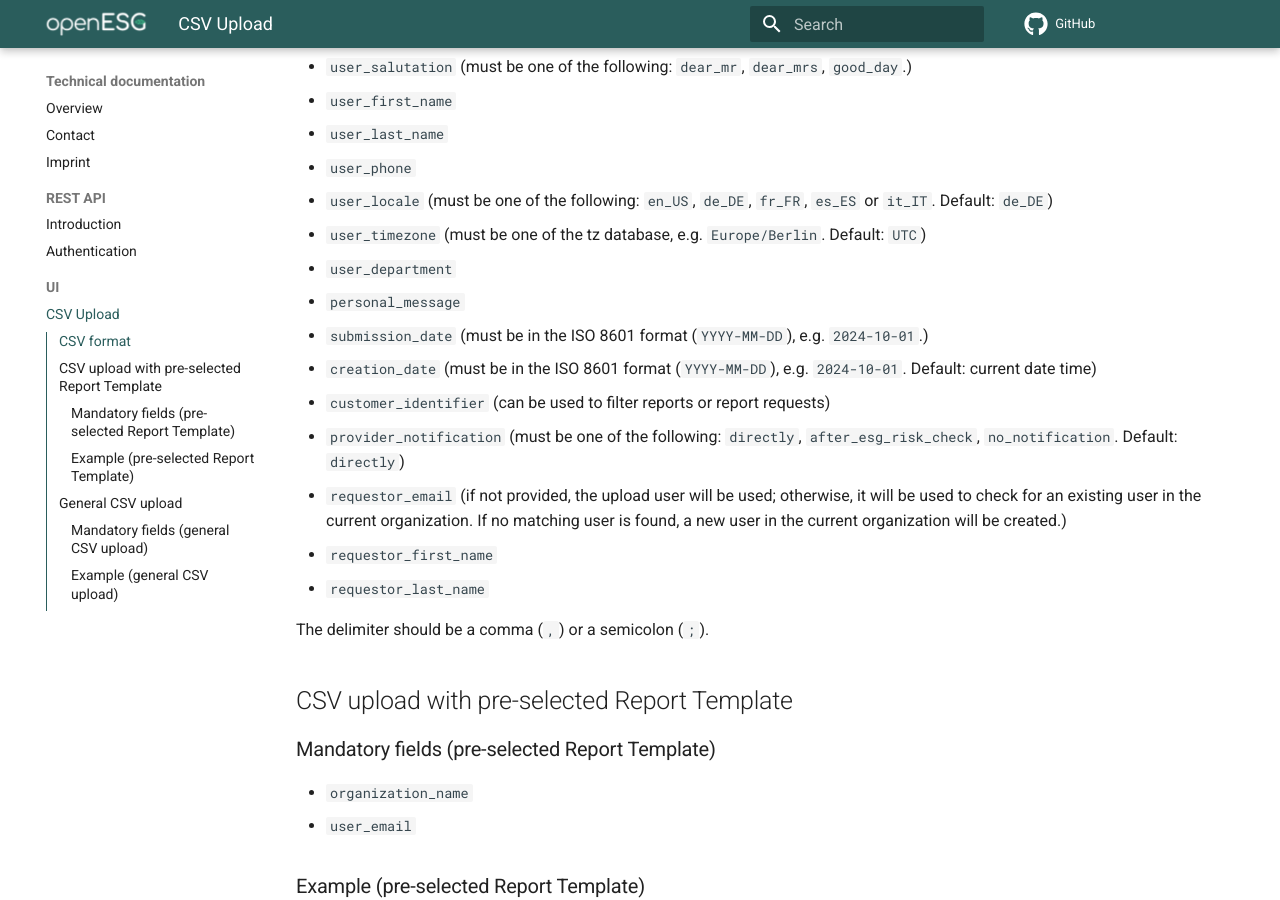
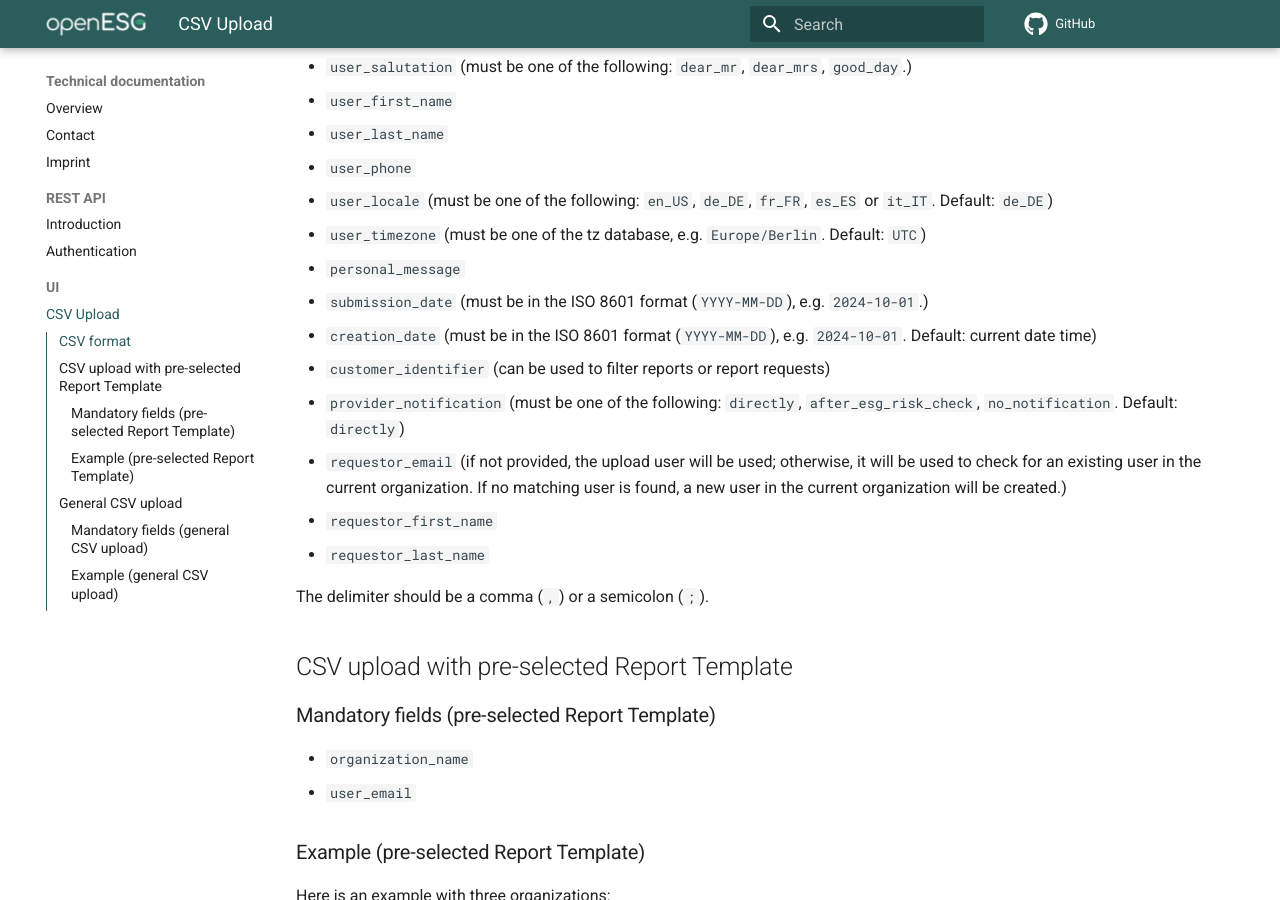
Before and after one commit to openESG-gmbh/documentation, an MkDocs documentation site: the page built from docs/ui/csv-upload.md, in a window 1280 px wide and 900 px high, scrolled down 906 px. Built offline with MkDocs 1.6.1 and Material for MkDocs 9.7.7, drawn with Linux system fonts in a browser that asks for light colours; comment, search, counter and statistics services are not loaded.

Commit message:
chore(csv-upload): remove unused field user_department

```diff
--- a/docs/ui/csv-upload.md
+++ b/docs/ui/csv-upload.md
@@ -31,7 +31,6 @@ You can select from the following fields.
 * `user_phone`
 * `user_locale` (must be one of the following: `en_US`, `de_DE`, `fr_FR`, `es_ES` or `it_IT`. Default: `de_DE`) <!-- markdownlint-disable-line MD013 -->
 * `user_timezone` (must be one of the tz database, e.g. `Europe/Berlin`. Default: `UTC`) <!-- markdownlint-disable-line MD013 -->
-* `user_department`
 * `personal_message`
 * `submission_date` (must be in the ISO 8601 format (`YYYY-MM-DD`), e.g. `2024-10-01`.) <!-- markdownlint-disable-line MD013 -->
 * `creation_date` (must be in the ISO 8601 format (`YYYY-MM-DD`), e.g. `2024-10-01`. Default: current date time) <!-- markdownlint-disable-line MD013 -->
```
